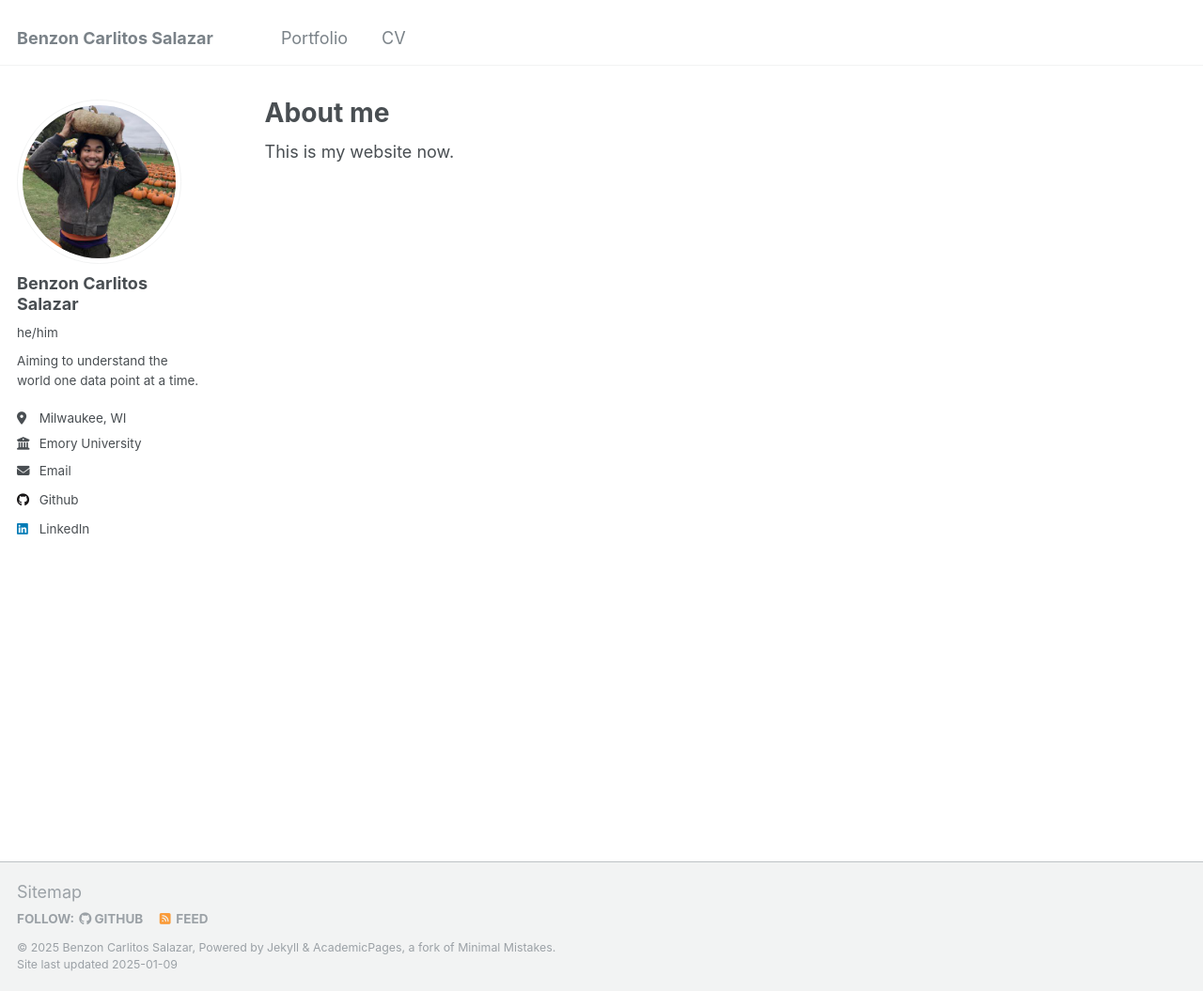
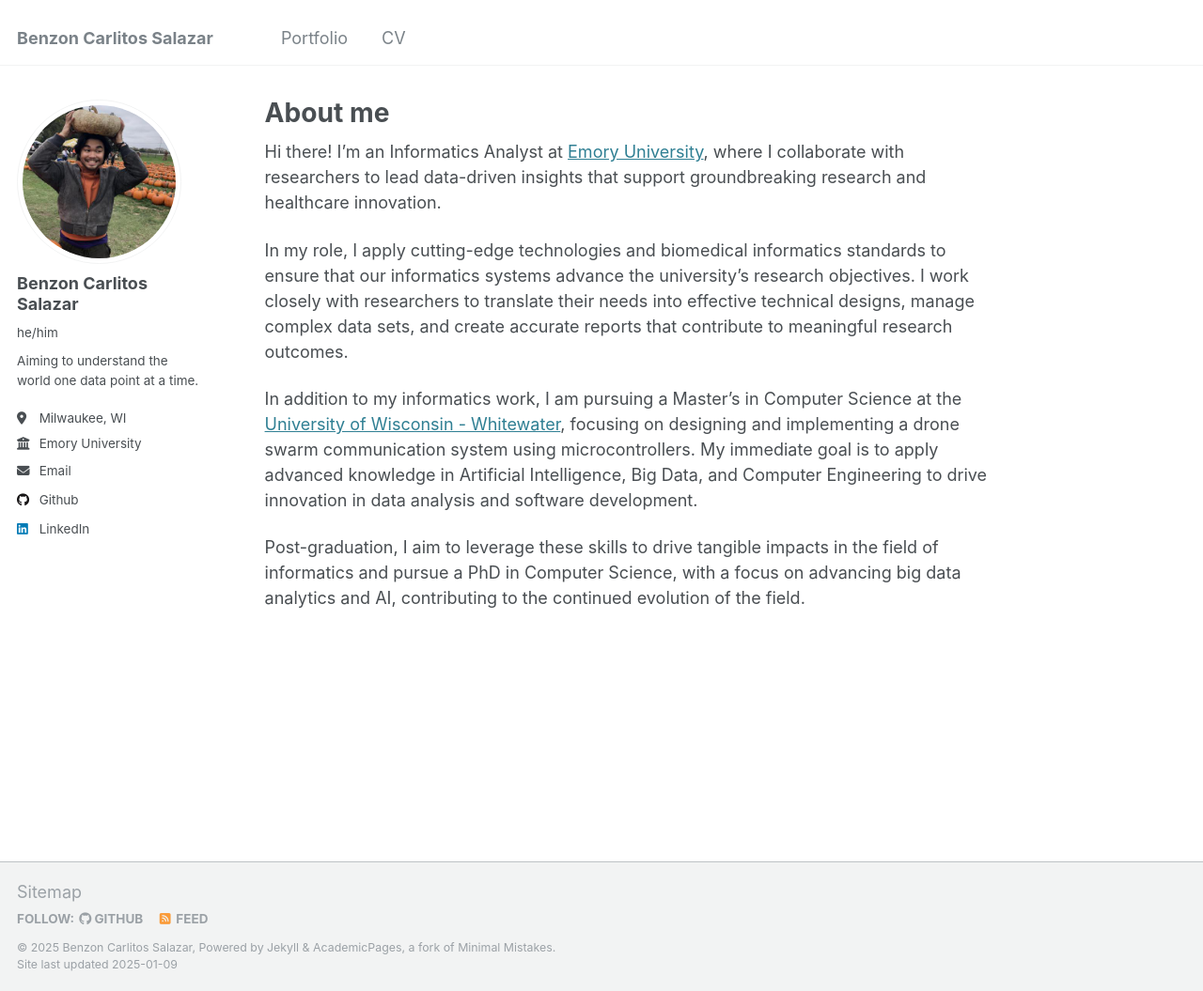
Before and after one commit to carrliitos/carrliitos.github.io, a Jekyll site: the page built from _pages/about.md, in a window 1280 px wide and 1055 px high. Shown: the whole window at 94% size. Built offline with Jekyll 4.4.1, drawn with Linux system fonts in a browser that asks for light colours.

Commit message:
updated about me

```diff
--- a/_pages/about.md
+++ b/_pages/about.md
@@ -7,4 +7,19 @@ redirect_from:
   - /about.html
 ---
 
-This is my website now.
+Hi there! I’m an Informatics Analyst at [Emory University](https://www.emory.edu/home/index.html), where I collaborate
+with researchers to lead data-driven insights that support groundbreaking research and healthcare innovation.
+
+In my role, I apply cutting-edge technologies and biomedical informatics standards to ensure that our informatics
+systems advance the university’s research objectives. I work closely with researchers to translate their needs into
+effective technical designs, manage complex data sets, and create accurate reports that contribute to meaningful
+research outcomes.
+
+In addition to my informatics work, I am pursuing a Master’s in Computer Science at the [University of Wisconsin - Whitewater](https://www.uww.edu/),
+focusing on designing and implementing a drone swarm communication system using microcontrollers. My immediate goal is
+to apply advanced knowledge in Artificial Intelligence, Big Data, and Computer Engineering to drive innovation in data
+analysis and software development.
+
+Post-graduation, I aim to leverage these skills to drive tangible impacts in the field of informatics and pursue a PhD
+in Computer Science, with a focus on advancing big data analytics and AI, contributing to the continued evolution of
+the field.
```
